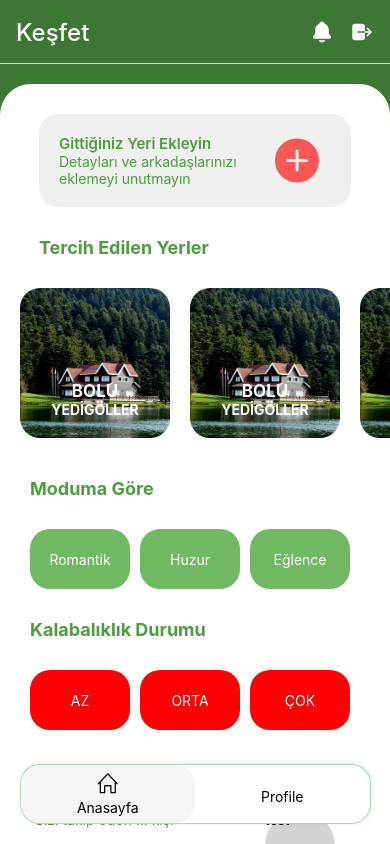
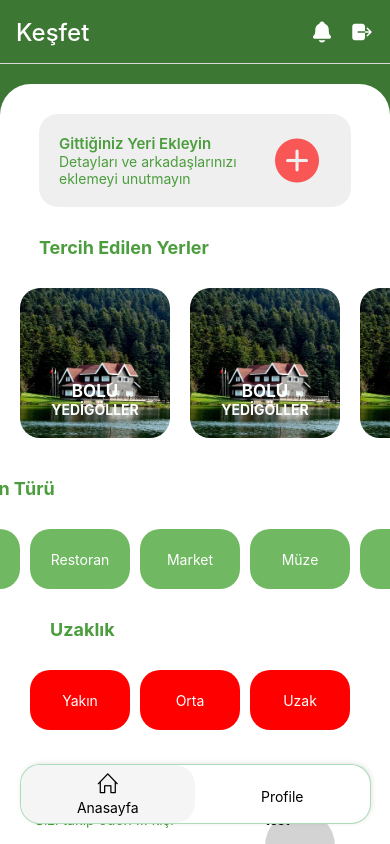
Before and after one commit to mangravel-primkruskal/traveller-frontend, a React Native app in the folder traveller/: screen /TabNavigatorComponent in a window 390 px wide. Built offline with nearby package versions, Linux system fonts and the light colour scheme.

Commit message:
tags updated

```diff
--- a/traveller/src/page/home/index.js
+++ b/traveller/src/page/home/index.js
@@ -21,33 +21,39 @@ const demoData = [
   { test: "test" },
 ];
 
-const dummyMoodData = [
+const dummyOutdoorTypeData = [
   {
-    name: "Romantik",
+    name: "Kahve",
   },
   {
-    name: "Huzur",
+    name: "Restoran",
   },
   {
-    name: "Eğlence",
+    name: "Market",
+  },
+  {
+    name: "Müze",
+  },
+  {
+    name: "Park",
   },
 ];
 
-const dummyCrowdedData = [
+const dummyRadiusData = [
   {
-    state: "AZ",
+    state: "Yakın",
   },
   {
-    state: "ORTA",
+    state: "Orta",
   },
   {
-    state: "ÇOK",
+    state: "Uzak",
   },
 ];
 
 export default function Home({ navigation }) {
-  const [selectedMood, setSelectedMood] = useState(null);
-  const [selectedCrowded, setSelectedCrowded] = useState(null);
+  const [selectedOutdoorType, setSelectedOutdoorType] = useState(null);
+  const [selectedRadius, setSelectedRadius] = useState(null);
 
   return (
     <SafeAreaView
@@ -148,6 +154,7 @@ export default function Home({ navigation }) {
                     marginBottom: 30,
                     justifyContent: "flex-start",
                     width: "80%",
+                    paddingHorizontal:40
                   }}
                 >
                   <Text
@@ -155,23 +162,27 @@ export default function Home({ navigation }) {
                       fontSize: 18,
                       fontWeight: "700",
                       color: "#4B9D3D",
+
                     }}
                   >
-                    Moduma Göre
+                    Mekan Türü
                   </Text>
                 </View>
                 <View style={{ flexDirection: "row" }}>
-                  {dummyMoodData.map((item) => (
+                  <ScrollView horizontal={true} style={{ marginHorizontal:10 }}>
+                  {dummyOutdoorTypeData.map((item) => (
                     <TouchableOpacity
                       style={[
                         styles.selectionCard,
-                        { borderWidth: selectedMood === item.name ? 1 : 0 },
+                        { borderWidth: selectedOutdoorType === item.name ? 1 : 0 },
                       ]}
-                      onPress={() => setSelectedMood(item.name)}
+                      onPress={() => setSelectedOutdoorType(item.name)}
                     >
                       <Text style={{ color: "white" }}>{item.name}</Text>
                     </TouchableOpacity>
                   ))}
+                  </ScrollView>
+
                 </View>
               </View>
 
@@ -182,6 +193,7 @@ export default function Home({ navigation }) {
                     marginBottom: 30,
                     justifyContent: "flex-start",
                     width: "80%",
+                    paddingHorizontal:20
                   }}
                 >
                   <Text
@@ -191,18 +203,18 @@ export default function Home({ navigation }) {
                       color: "#4B9D3D",
                     }}
                   >
-                    Kalabalıklık Durumu
+                    Uzaklık
                   </Text>
                 </View>
                 <View style={{ flexDirection: "row" }}>
-                  {dummyCrowdedData.map((item) => (
+                  {dummyRadiusData.map((item) => (
                     <TouchableOpacity
-                      onPress={() => setSelectedCrowded(item.state)}
+                      onPress={() => setSelectedRadius(item.state)}
                       style={[
                         styles.selectionCard,
                         {
                           backgroundColor: "red",
-                          borderWidth: selectedCrowded === item.state ? 1 : 0,
+                          borderWidth: selectedRadius === item.state ? 1 : 0,
                         },
                       ]}
                     >
@@ -252,8 +264,8 @@ export default function Home({ navigation }) {
                   <TouchableOpacity
                     onPress={() =>
                       navigation.navigate("Profile", {
-                        mood: selectedMood,
-                        crowded: selectedCrowded,
+                        outdoorType: selectedOutdoorType,
+                        radius: selectedRadius,
                       })
                     }
                     style={{
```
